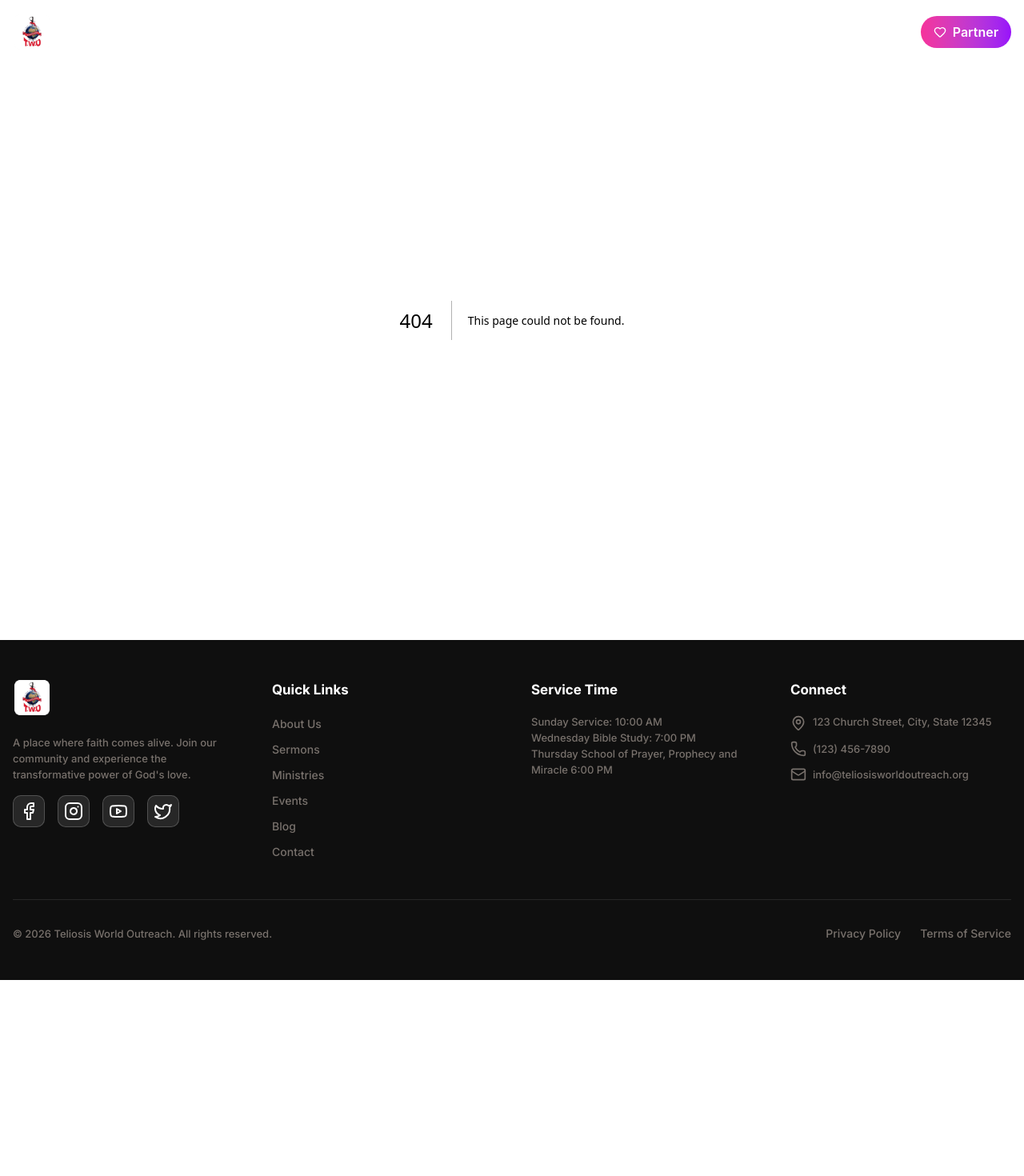
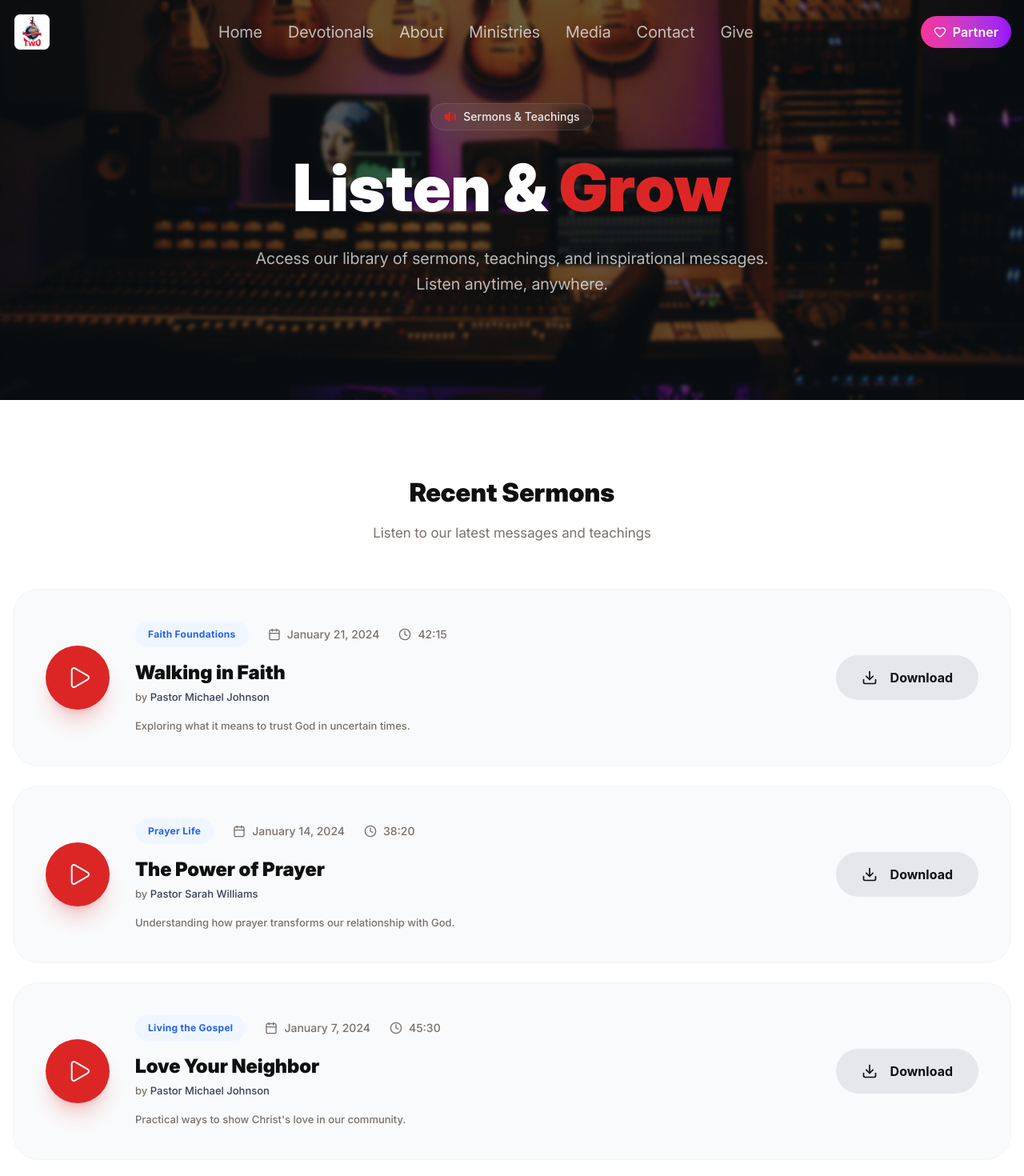
Before and after one commit to okorikokob/teliosis-world-outreach, a Next.js app: page /media in a window 1280 px wide. Before the commit this address had no page. Shown: the top 1470 px of the page at 80% size. Before the commit the page ends 1225 px from the top, so only its background shows below. Built offline with nearby package versions, Linux system fonts and the light colour scheme.

Commit message:
feat: complete media page with hero, recent sermons, featured video, and cta

```diff
--- /dev/null
+++ b/app/media/_components/FeaturedVideo.tsx
@@ -0,0 +1,51 @@
+"use client";
+
+import { Youtube, Play } from "lucide-react";
+import { Button } from "@/components/ui/button";
+import { Card, CardContent } from "@/components/ui/card";
+
+const FeaturedVideo = () => {
+  return (
+    <section className="bg-gray-50 py-12 md:py-24">
+      <div className="layout-container">
+        {/* Using your custom Shadcn Card with a large border radius */}
+        <Card className="shadow-light-200 mx-auto max-w-4xl rounded-[2.5rem] border-0 bg-white px-6 py-16 text-center md:px-16 md:py-24">
+          <CardContent className="flex flex-col items-center p-0">
+            {/* YouTube/Play Icon Badge - Using your danger/red utilities to signify YouTube */}
+            <div className="bg-danger-100 text-danger-500 mb-8 flex size-24 items-center justify-center rounded-full shadow-sm">
+              <Youtube size={48} strokeWidth={1.5} />
+            </div>
+
+            {/* Text Content */}
+            <h2 className="text-heading-md text-dark mb-4">Watch Our Latest Service</h2>
+            <p className="text-body-lg text-muted mx-auto mb-10 max-w-xl font-normal">
+              Missed Sunday service? You can watch our latest sermons, worship sessions, and special events directly on
+              our YouTube channel.
+            </p>
+
+            {/* Action Button - asChild allows the Button to act as an <a> tag */}
+            {/* Action Button */}
+            <Button
+              variant="brand"
+              size="xl"
+              className="shadow-danger-500/30 rounded-full shadow-lg transition-transform hover:scale-105 active:scale-95"
+              asChild
+            >
+              <a
+                href="https://www.youtube.com/@yourchurchhandle"
+                target="_blank"
+                rel="noopener noreferrer"
+                className="flex items-center gap-2"
+              >
+                Watch on YouTube
+                <Play className="size-5" fill="currentColor" strokeWidth={0} />
+              </a>
+            </Button>
+          </CardContent>
+        </Card>
+      </div>
+    </section>
+  );
+};
+
+export default FeaturedVideo;
--- /dev/null
+++ b/app/media/_components/MediaCTA.tsx
@@ -0,0 +1,44 @@
+"use client";
+
+import { Button } from "@/components/ui/button";
+
+const MediaCTA = () => {
+  return (
+    <section className="bg-danger-500 py-24 text-center">
+      <div className="layout-container flex flex-col items-center">
+        {/* Heading */}
+        <h2 className="text-heading-md md:text-heading-lg mb-6 text-white">Never Miss a Message</h2>
+
+        {/* Subtext */}
+        <p className="text-body-lg mb-12 max-w-2xl text-white/90">
+          Subscribe to get notified when new sermons and teachings are available.
+        </p>
+
+        {/* Buttons Container */}
+        <div className="flex w-full flex-col items-center justify-center gap-4 sm:w-auto sm:flex-row sm:gap-6">
+          {/* Spotify / Podcast Button */}
+          <Button
+            size="xl"
+            className="text-danger-500 w-full rounded-full bg-white font-bold shadow-xl hover:bg-gray-50 active:scale-95 sm:w-auto"
+            asChild
+          >
+            <a href="https://open.spotify.com/show/your-podcast-id" target="_blank" rel="noopener noreferrer">
+              Subscribe to Podcast
+            </a>
+          </Button>
+
+          {/* Archive Button */}
+          <Button
+            size="xl"
+            className="w-full rounded-full border-2 border-white bg-black font-bold text-white shadow-xl hover:bg-zinc-900 active:scale-95 sm:w-auto"
+            asChild
+          >
+            <a href="/media/archive">Browse Archive</a>
+          </Button>
+        </div>
+      </div>
+    </section>
+  );
+};
+
+export default MediaCTA;
--- /dev/null
+++ b/app/media/_components/MediaHero.tsx
@@ -0,0 +1,31 @@
+import { Volume2 } from "lucide-react";
+
+export default function MediaHero() {
+  return (
+    <section className="relative flex min-h-[500px] w-full flex-col items-center justify-center overflow-hidden py-24">
+      <div
+        className="absolute inset-0 z-0 bg-cover bg-center bg-no-repeat"
+        style={{
+          backgroundImage: "url('/assets/media-hero.jpg')",
+        }}
+      >
+        <div className="overlay-dark absolute inset-0 backdrop-blur-[2px]" />
+      </div>
+
+      <div className="layout-container relative z-10 text-center">
+        <div className="mb-6 inline-flex items-center gap-2 rounded-full border border-white/10 bg-white/5 px-4 py-1.5 text-sm font-medium text-white backdrop-blur-md">
+          <Volume2 className="text-danger-500" size={16} fill="currentColor" />
+          <span className="text-light-90">Sermons & Teachings</span>
+        </div>
+
+        <h1 className="text-heading-lg md:text-heading-xl mb-6 text-white">
+          Listen & <span className="text-danger-500">Grow</span>
+        </h1>
+
+        <p className="text-body-lg text-light-70 mx-auto max-w-2xl">
+          Access our library of sermons, teachings, and inspirational messages. Listen anytime, anywhere.
+        </p>
+      </div>
+    </section>
+  );
+}
--- /dev/null
+++ b/app/media/_components/RecentSermons.tsx
@@ -0,0 +1,111 @@
+"use client";
+
+import { Play, Calendar, Clock, Download } from "lucide-react";
+import { Button } from "@/components/ui/button";
+
+const RecentSermons = () => {
+  const sermons = [
+    {
+      title: "Walking in Faith",
+      speaker: "Pastor Michael Johnson",
+      date: "January 21, 2024",
+      duration: "42:15",
+      description: "Exploring what it means to trust God in uncertain times.",
+      series: "Faith Foundations",
+    },
+    {
+      title: "The Power of Prayer",
+      speaker: "Pastor Sarah Williams",
+      date: "January 14, 2024",
+      duration: "38:20",
+      description: "Understanding how prayer transforms our relationship with God.",
+      series: "Prayer Life",
+    },
+    {
+      title: "Love Your Neighbor",
+      speaker: "Pastor Michael Johnson",
+      date: "January 7, 2024",
+      duration: "45:30",
+      description: "Practical ways to show Christ's love in our community.",
+      series: "Living the Gospel",
+    },
+    {
+      title: "Finding Purpose",
+      speaker: "Pastor David Chen",
+      date: "December 31, 2023",
+      duration: "40:10",
+      description: "Discovering God's calling for your life in the new year.",
+      series: "New Year Series",
+    },
+  ];
+
+  return (
+    <section className="bg-white py-24">
+      <div className="layout-container">
+        {/* Section Header */}
+        <div className="mb-14 text-center">
+          <h2 className="text-heading-md text-dark mb-4">Recent Sermons</h2>
+          <p className="text-body-md text-muted font-normal">Listen to our latest messages and teachings</p>
+        </div>
+
+        {/* Sermon List Stack (Wide Layout) */}
+        <div className="flex flex-col gap-6">
+          {sermons.map((sermon, idx) => (
+            <div
+              key={idx}
+              className="group flex flex-col items-start gap-8 rounded-[2rem] border border-gray-100 bg-gray-50 p-6 transition-all hover:bg-gray-100 md:flex-row md:items-center md:p-8 lg:p-10"
+            >
+              {/* Play Button - Notice the outline Play icon instead of filled */}
+              <button className="bg-danger-500 shadow-danger-500/20 flex size-20 shrink-0 items-center justify-center rounded-full text-white shadow-xl transition-transform hover:scale-105 active:scale-95">
+                <Play className="ml-1 size-8" strokeWidth={1.5} />
+              </button>
+
+              {/* Sermon Details */}
+              <div className="flex-1 space-y-4">
+                {/* Meta Data Row */}
+                <div className="text-label text-muted flex flex-wrap items-center gap-6">
+                  <span className="bg-primary-100 text-primary-500 rounded-full px-4 py-1.5 text-[12px] font-bold tracking-wide">
+                    {sermon.series}
+                  </span>
+                  <div className="flex items-center gap-2">
+                    <Calendar className="size-4" />
+                    <span>{sermon.date}</span>
+                  </div>
+                  <div className="flex items-center gap-2">
+                    <Clock className="size-4" />
+                    <span>{sermon.duration}</span>
+                  </div>
+                </div>
+
+                {/* Title & Speaker */}
+                <div>
+                  <h3 className="text-heading-sm text-dark mb-1">{sermon.title}</h3>
+                  <div className="text-body-sm text-muted">
+                    by <span className="font-medium text-gray-700">{sermon.speaker}</span>
+                  </div>
+                </div>
+
+                {/* Description */}
+                <p className="text-body-sm text-muted">{sermon.description}</p>
+              </div>
+
+              {/* Action Button */}
+              <div className="w-full shrink-0 md:w-auto">
+                <Button
+                  size="xl"
+                  variant="secondary"
+                  className="text-dark w-full rounded-full bg-gray-200 font-bold hover:bg-gray-300 md:w-auto"
+                >
+                  <Download className="mr-2 size-5" />
+                  Download
+                </Button>
+              </div>
+            </div>
+          ))}
+        </div>
+      </div>
+    </section>
+  );
+};
+
+export default RecentSermons;
--- /dev/null
+++ b/app/media/page.tsx
@@ -0,0 +1,28 @@
+import FeaturedVideo from "./_components/FeaturedVideo";
+import MediaHero from "./_components/MediaHero";
+import RecentSermons from "./_components/RecentSermons";
+import MediaCTA from "./_components/MediaCTA";
+
+export function generateMetadata() {
+  return {
+    title: "Media & Sermons – Teliosis World Outreach",
+    description:
+      "Access our library of sermons, teachings, and inspirational messages. Listen anytime, anywhere and grow your faith with Teliosis World Outreach.",
+    openGraph: {
+      title: "Media & Sermons – Teliosis World Outreach",
+      description:
+        "Access our library of sermons, teachings, and inspirational messages. Listen anytime, anywhere and grow your faith with Teliosis World Outreach.",
+    },
+  };
+}
+
+export default function MediaPage() {
+  return (
+    <main>
+      <MediaHero />
+      <RecentSermons />
+      <FeaturedVideo />
+      <MediaCTA />
+    </main>
+  );
+}
```
Also changed, not shown: public/assets/media-hero.jpg (added).
